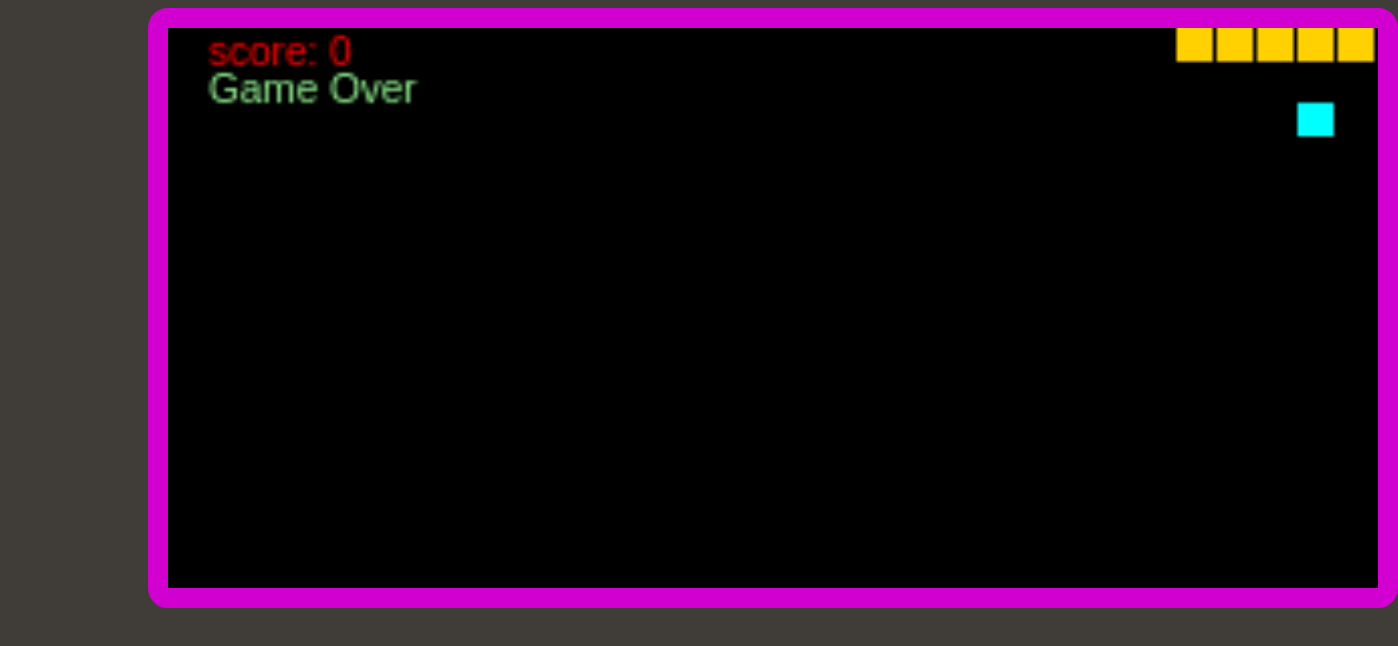
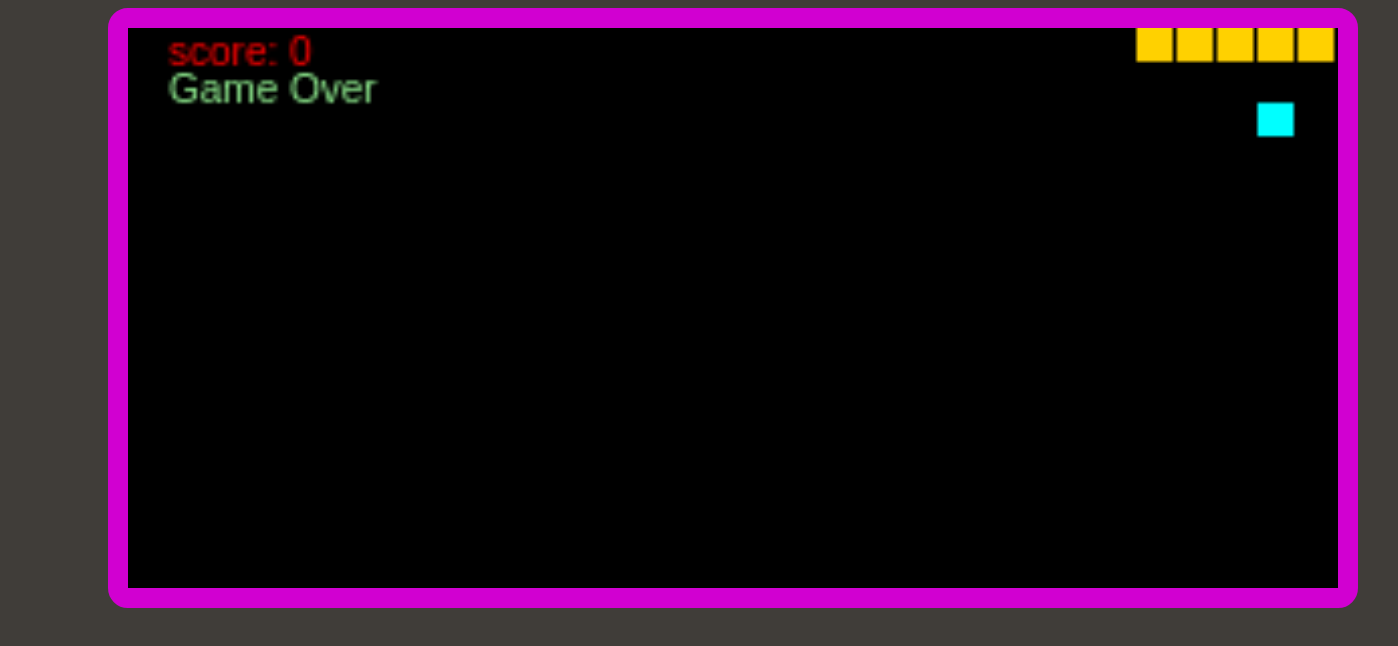
Before and after one commit to SoumadeepBagui409/Snake-Game, a plain HTML site: page index.html in a window 1280 px wide. Shown: the whole page, 1398 px wide, since content can reach past the window. Drawn offline with Linux system fonts and the light colour scheme.

Commit message:
Update style.css

```diff
--- a/style.css
+++ b/style.css
@@ -2,7 +2,7 @@ body{
 background-color: #403d39;
 }
 div{
-    margin-left: 140px;
+    margin-left: 100px;
 
 }
 
```
